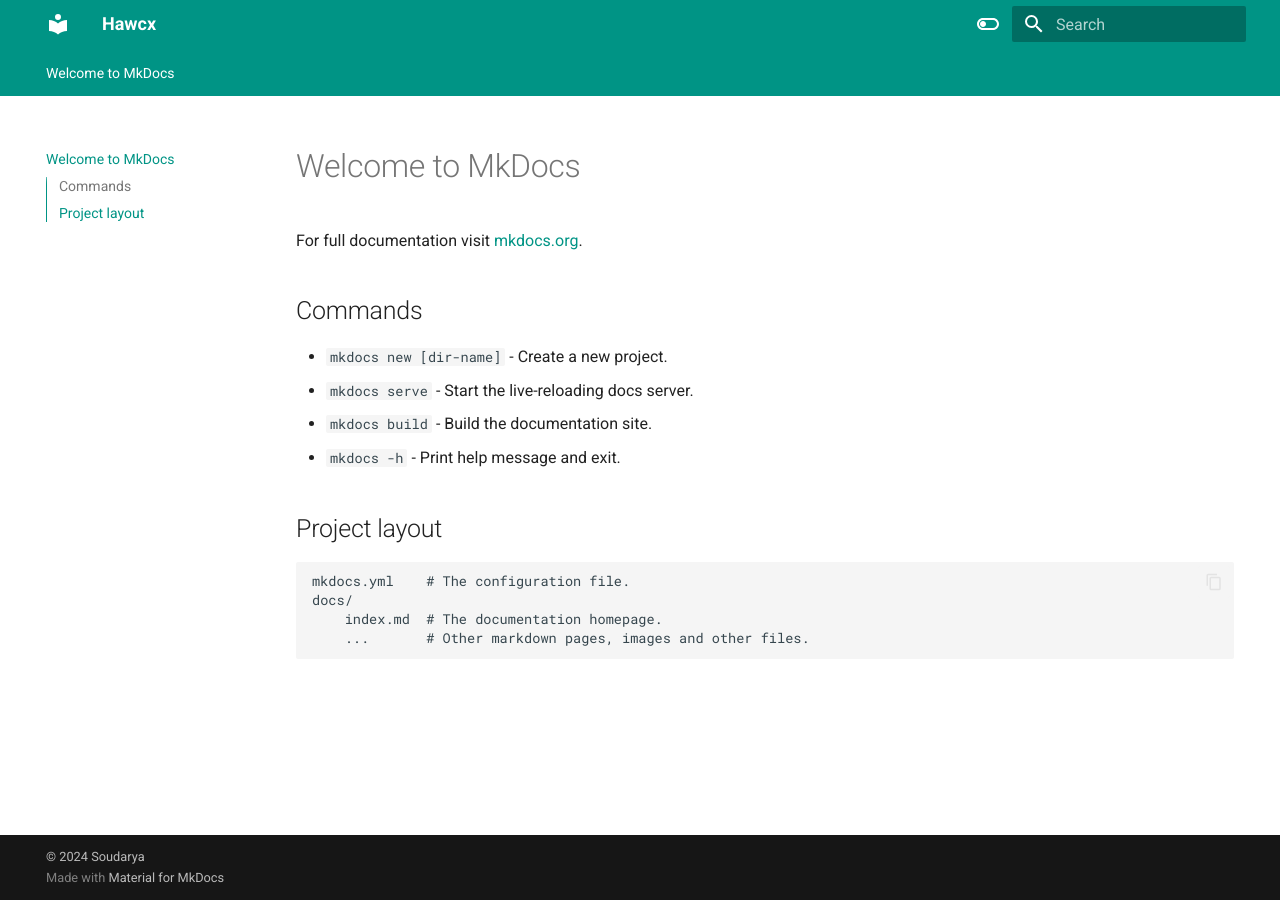
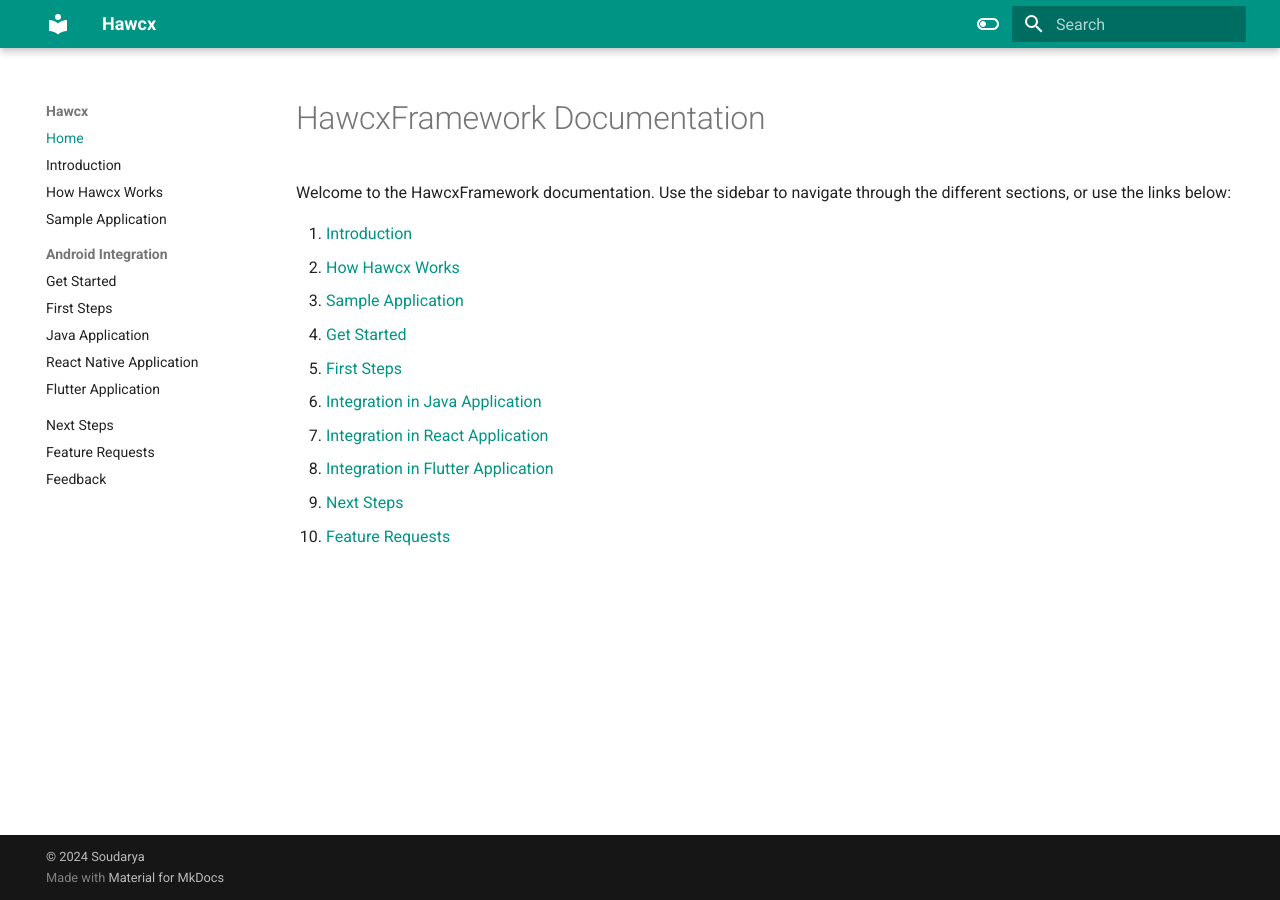
Before and after one commit to hawcx/sdk_docs, an MkDocs documentation site: the page built from docs/index.md, in a window 1280 px wide. Built offline with MkDocs 1.6.1 and Material for MkDocs 9.7.7, drawn with Linux system fonts in a browser that asks for light colours.

Commit message:
added get-started and structure of the documentation

```diff
--- a/docs/index.md
+++ b/docs/index.md
@@ -1,17 +1,16 @@
-# Welcome to MkDocs
+# HawcxFramework Documentation
 
-For full documentation visit [mkdocs.org](https://www.mkdocs.org).
 
-## Commands
+<!-- need to update the opening statements and lingo -->
+Welcome to the HawcxFramework documentation. Use the sidebar to navigate through the different sections, or use the links below:
 
-* `mkdocs new [dir-name]` - Create a new project.
-* `mkdocs serve` - Start the live-reloading docs server.
-* `mkdocs build` - Build the documentation site.
-* `mkdocs -h` - Print help message and exit.
-
-## Project layout
-
-    mkdocs.yml    # The configuration file.
-    docs/
-        index.md  # The documentation homepage.
-        ...       # Other markdown pages, images and other files.
+1. [Introduction](introduction.md)
+2. [How Hawcx Works](how-hawcx-works.md)
+3. [Sample Application](sample-application.md)
+4. [Get Started](get-started.md)
+5. [First Steps](first-steps.md)
+6. [Integration in Java Application](java-integration.md)
+7. [Integration in React Application](react-integration.md)
+8. [Integration in Flutter Application](flutter-integration.md)
+9. [Next Steps](next-steps.md)
+10. [Feature Requests](feature-requests.md)
--- a/mkdocs.yml
+++ b/mkdocs.yml
@@ -1,9 +1,9 @@
 site_name: Hawcx
 site_url: https://james-willett.github.io/mkdocs-material-youtube-tutorial/
+
 theme:
   name: material
   features:
-    - navigation.tabs
     - navigation.sections
     - toc.integrate
     - navigation.top
@@ -27,6 +27,21 @@ theme:
       primary: teal
       accent: lime
 
+nav:
+  - Home: index.md
+  - Introduction: introduction.md
+  - How Hawcx Works: how-hawcx-works.md
+  - Sample Application: sample-application.md
+  - Android Integration:
+    - Get Started: get-started.md
+    - First Steps: first-steps.md
+    - Java Application: java-integration.md
+    - React Native Application: react-integration.md
+    - Flutter Application: flutter-integration.md
+  - Next Steps: next-steps.md
+  - Feature Requests: feature-requests.md
+  - Feedback: feedback.md
+
 plugins:
   - search
 
@@ -44,6 +59,5 @@ markdown_extensions:
   - pymdownx.mark
   - attr_list
 
-
 copyright: |
-  &copy; 2024 <a href="https://github.com/hawcx"  target="_blank" rel="noopener">Soudarya</a>
+  &copy; 2024 <a href="https://github.com/hawcx" target="_blank" rel="noopener">Soudarya</a>
```
Also changed, not shown: docs/android.md (added, +80 -0 lines), docs/cli.md (added, +1 -0 lines), docs/get-started.md (added, +50 -0 lines), docs/how-hawcx-works.md (added, +30 -0 lines), docs/introduction.md (added, +15 -0 lines), docs/ios.md (added, +1 -0 lines), docs/sample-application.md (added, +58 -0 lines), docs/feature-requests.md (added), docs/feedback.md (added), docs/first-steps.md (added), docs/flutter-integration.md (added), docs/images/workflow.png (added), docs/java-integration.md (added), docs/next-steps.md (added), 1 more files.
